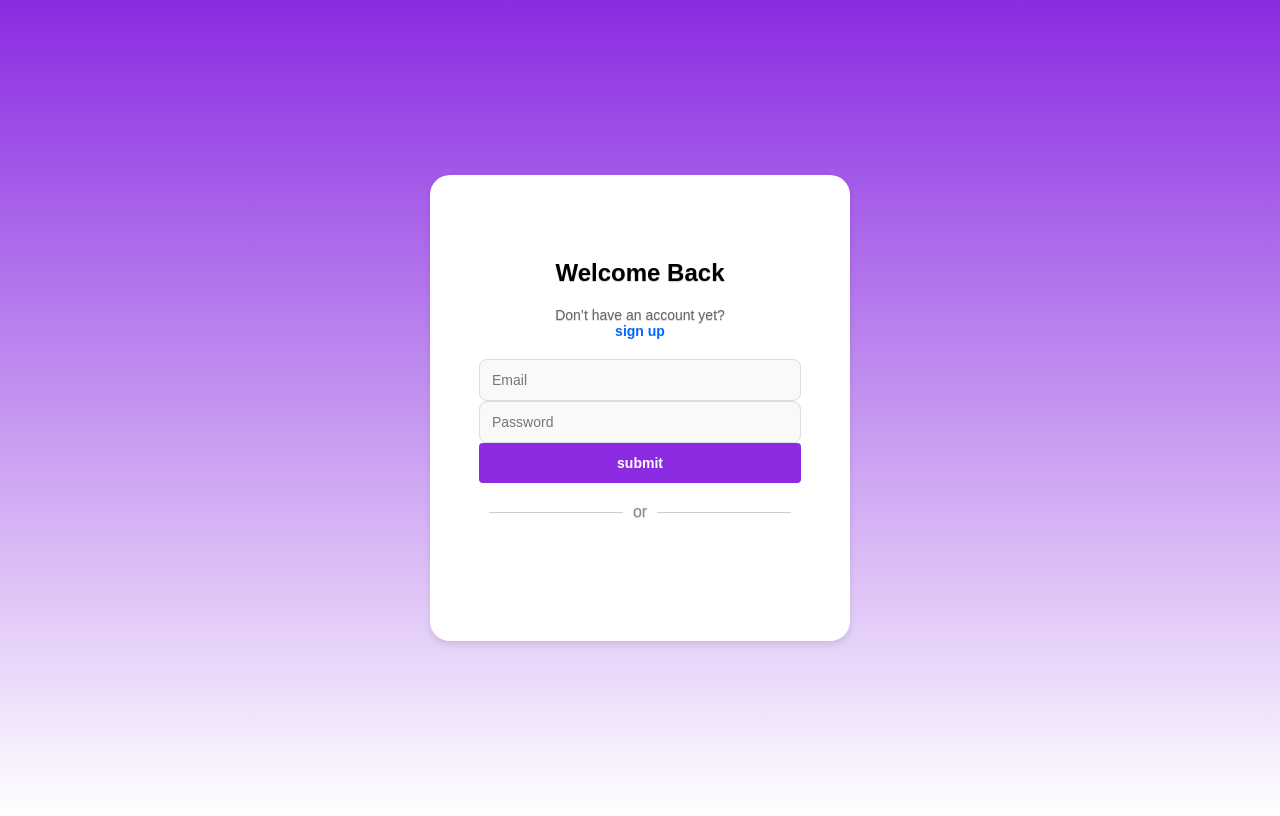
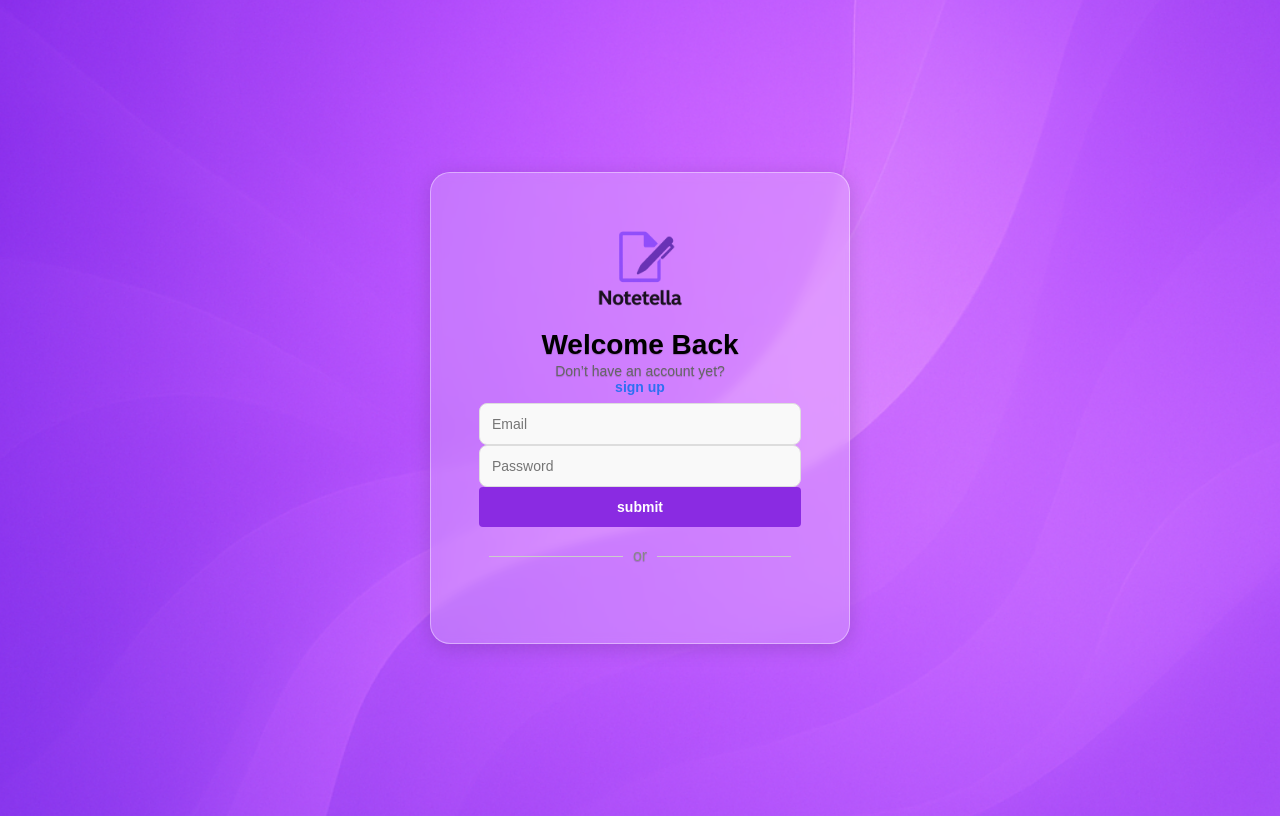
Before and after one commit to Jc103003/Notes-app, a plain HTML site: page index.html in a window 1280 px wide. Drawn offline with Linux system fonts and the light colour scheme.

Commit message:
css updates

```diff
--- a/index.html
+++ b/index.html
@@ -13,6 +13,7 @@
         <div class="form-box">
             <form id="form-login" action="">
                 <div class="form-header">
+                    <img src="assets/image.png" alt="login icon" class="form-icon">
                     <h2>Welcome Back</h2>
                     <p>Don’t have an account yet? <button class="btn-link">sign up</button></p>
                 </div>
@@ -53,6 +54,8 @@
 
         <!--notes area-->
         <script src="js/script.js"></script>
+
+        <!--Google login script-->
         <script>
           window.onload = () => {
             google.accounts.id.initialize({
--- a/style/style.css
+++ b/style/style.css
@@ -1,97 +1,127 @@
+/* Global Styles */
 * {
   box-sizing: border-box;
   font-family: Arial, Helvetica, sans-serif;
 }
 
+/* Layout and Background */
 body {
   display: flex;
   justify-content: center;
   align-items: center;
+  flex-direction: column;
   min-height: 100vh;
-    flex-direction: column;
-    background: linear-gradient(to bottom, blueviolet, #ffffff);
+  background-image: url("../assets/login-page.png");
+  background-size: cover;
+  background-position: center;
+  background-repeat: no-repeat;
 }
 
+/* Form Container Styles */
 .form-box {
-    background-color: white;
-    padding: 64px 48px;
-    border-radius: 20px;
+  display: flex;
+  flex-direction: column;
+  align-items: center;
+  text-align: center;
+
   max-width: 420px;
-    max-height: 900px;
   width: 100%;
   min-height: 400px;
+  max-height: 900px;
   margin: 5px;
-   backdrop-filter: blur(10px) ;
+  padding: 48px 48px;
+
+  background-color: rgba(255, 255, 255, 0.2);
+  border: 1.5px solid rgba(255, 255, 255, 0.4);
+  border-radius: 20px;
+  backdrop-filter: blur(5px);
   -webkit-backdrop-filter: blur(10px); /* For Safari */
-   border: 1px solid rgba(255, 255, 255, 0.3);
-   display: flex;
-   flex-direction: column;
-   gap: 15px;
-   align-items: center;
-   text-align: center;
+  box-shadow: 0 4px 20px rgba(0, 0, 0, 0.15);
+  text-shadow: 0 1px 1px rgba(0, 0, 0, 0.2);
+
   font-size: 16px;
-   box-shadow: 0 4px 6px rgba(0, 0, 0, 0.1);
-   text-shadow: 0 1px 1px rgba(0, 0, 0, 0.2);
+  gap: 0;
 }
 
+/* Image / Logo */
+.form-icon {
+  display: block;
+  width: 100px;
+  height: 100px;
+  margin: 0 auto 4px auto;
+  opacity: 0.9;
+}
+
+/* Headings */
 .form-box h2 {
-  margin-bottom: 5px;
-  font-size: 24px;
+  margin-bottom: 4px;
+  font-size: 28px;
+  font-weight: 800;
 }
 
 .form-box p {
   margin-top: 0;
-  margin-bottom: 20px;
+  margin-bottom: 10px;
   font-size: 14px;
   color: #666;
 }
 
 .form-header {
-  margin-bottom: 20px;
+  margin: 0;
+  padding: 0;
 }
 
 .form-header h2 {
-  margin-bottom: 20px;
+  margin-top: 8px;
+  margin-bottom: 2px;
 }
 
 .form-header p {
   margin-top: 0;
-  margin-bottom: 0;
+  margin-bottom: 8px;
 }
 
+/* Form Fields */
 input {
   width: 100%;
   padding: 12px;
+  font-size: 14px;
+
+  background: #f9f9f9;
   border: 1px solid #ddd;
   border-radius: 8px;
-  font-size: 14px;
-  background: #f9f9f9;
 }
 
+/* Buttons */
 button {
+  width: 100%;
+  padding: 12px;
+
+  font-size: 14px;
+  font-weight: bold;
+  text-transform: lowercase;
+
   background-color: blueviolet;
+  color: white;
+  border: none;
+  border-radius: 4px;
+  cursor: pointer;
   text-align: center;
-  padding: 12px;
-  width: 100%;
-  font-weight: bold;
-  font-size: 14px;
-  border: none;
-  color: white;
-  cursor: pointer;
-  border-radius: 4px;
 }
 
 button:hover {
   background-color: darkviolet;
 }
 
+/* Links */
 .btn-link {
   background: none;
-  color: rgb(0, 102, 255);
-  padding: 0;
-  text-align: inherit;
   border: none;
   box-shadow: none;
+  padding: 0;
+  color: #2e70f2;
+  font-weight: 600;
+  text-align: inherit;
 }
 
 .btn-link:hover {
@@ -100,6 +130,7 @@ button:hover {
   transition: transform 0.2s ease-in-out;
 }
 
+/* Dividers */
 .divider {
   display: flex;
   align-items: center;
```
Also changed, not shown: assets/login-page.png (added). Lines whose indentation alone changed are shown as unchanged.
